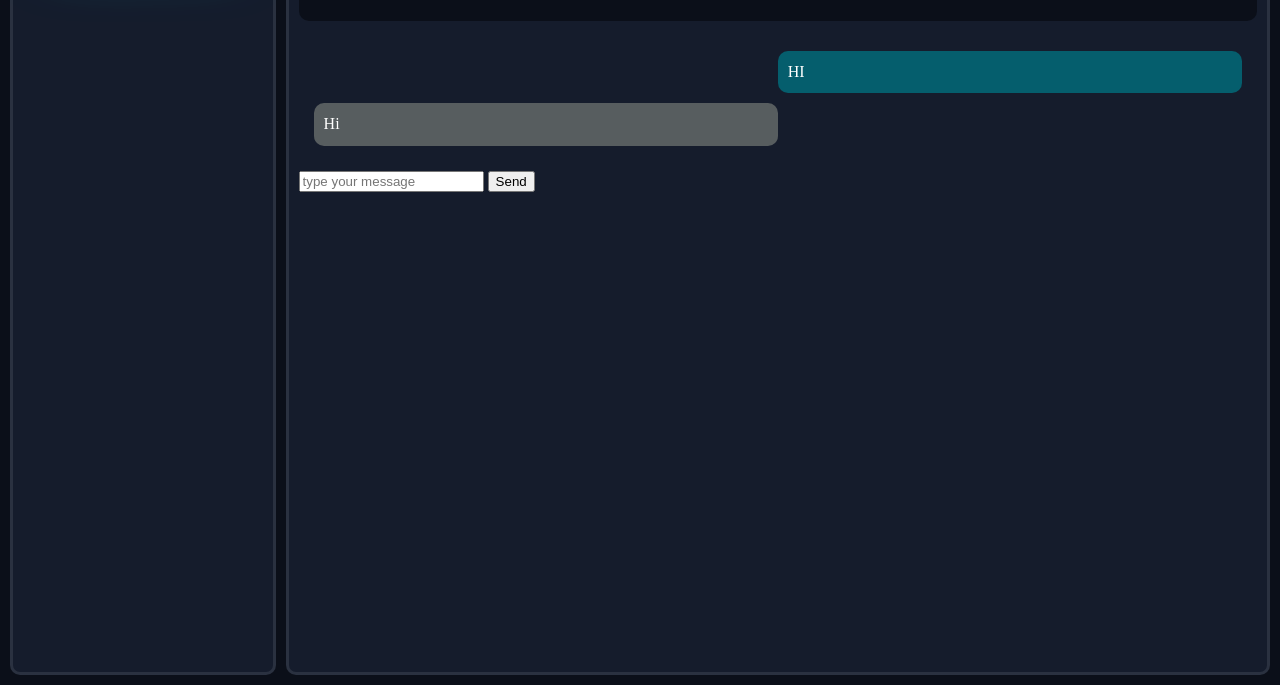
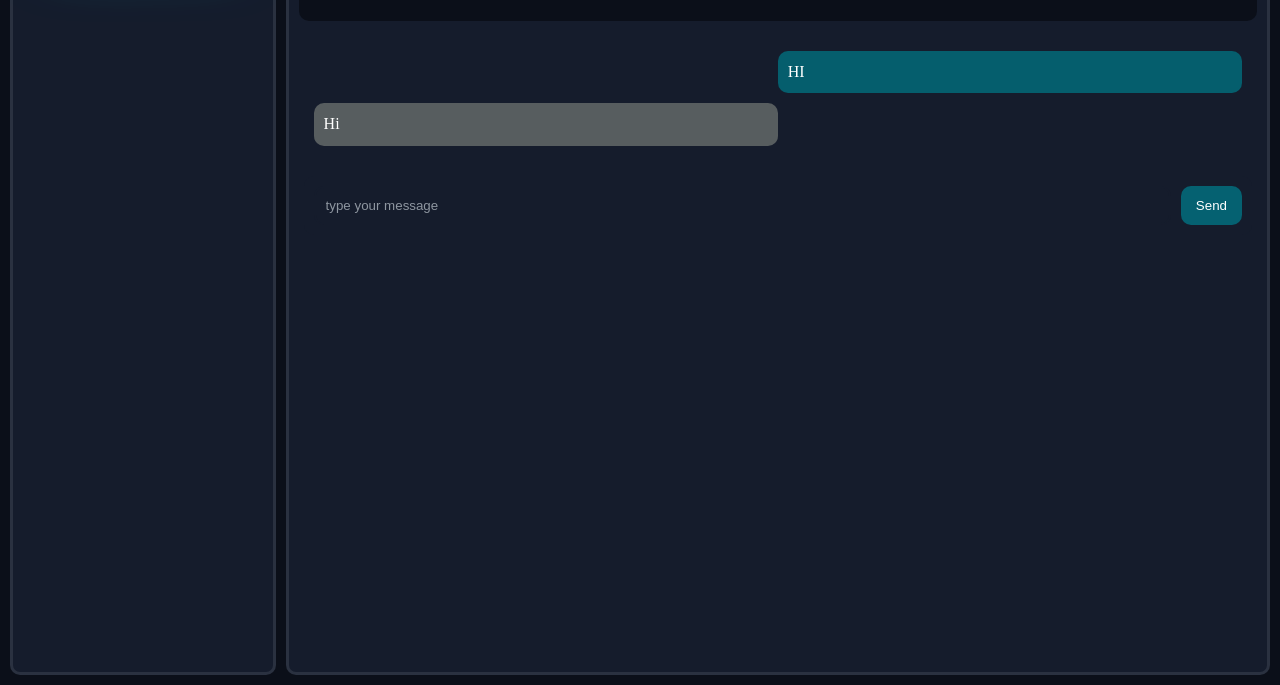
Before and after one commit to Sathsidu-2006/ORION-AI-CHATBOT, a plain HTML site: page index.html in a window 1280 px wide. Shown: the part 115-800 px from the top of the page. Drawn offline with Linux system fonts and the light colour scheme.

Commit message:
style : styled the input area

```diff
--- a/css/style.css
+++ b/css/style.css
@@ -115,3 +115,42 @@ body {
     margin-right: auto;
     align-self: flex-start;
 }
+
+.input-area{
+    display: flex;
+    padding: 10px;
+    margin: 5px;
+    background-color: #151C2C;
+    border-radius: 10px;
+
+}
+
+.user-input{
+    flex: 1;
+    padding: 10px;
+    border: 2px solid #151C2C;
+    background-color: #151C2C;
+    outline: none;
+    border-radius: 10px;
+    color: white;
+}
+
+.user-input::placeholder {
+  color: #8e96a0;
+}
+
+.send-btn{
+    background-color: #056171;
+    color: white;
+    border: none;
+    padding: 10px 15px;
+    margin-left: 10px;
+    border-radius: 10px;
+    cursor: pointer;
+    transition: background 0.3s;
+    width: 20;
+}
+
+.send-btn:hover{
+    background-color: #06B6D4;
+}
```
